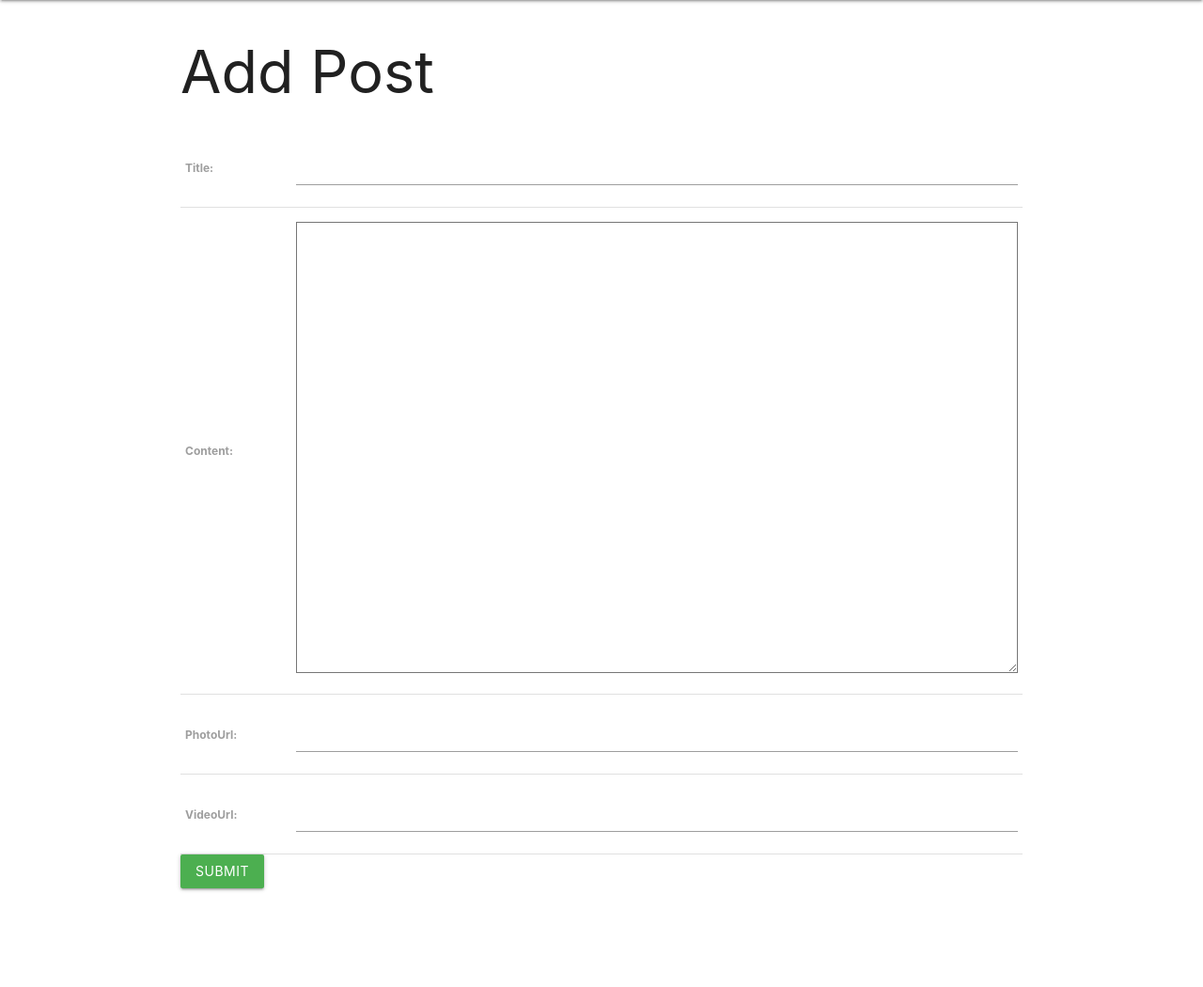
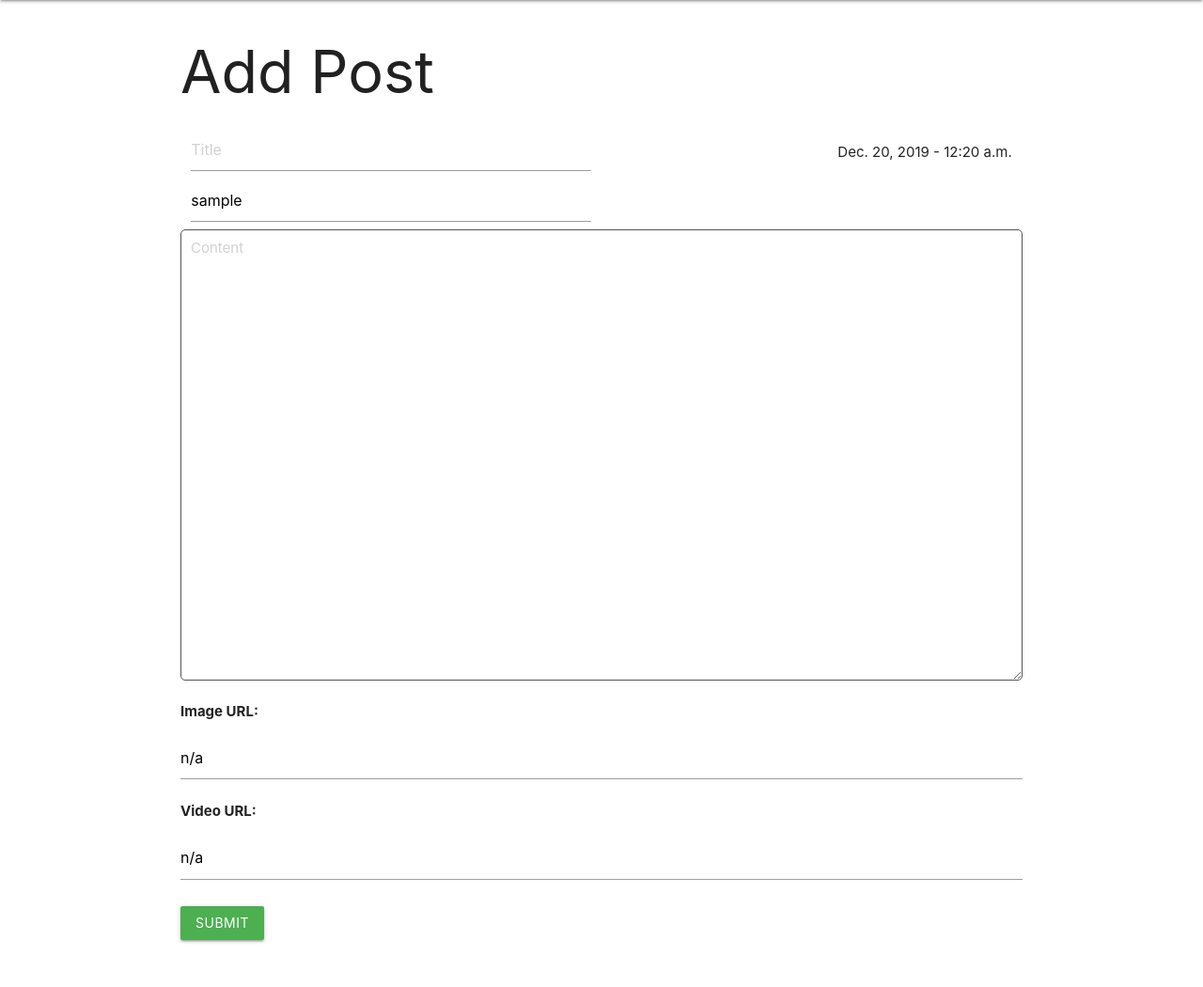
Before and after one commit to nikalicious21/NovaStream-1, a Django app: page /posts/create/ in a window 1280 px wide. Shown: the part 64-1114 px from the top of the page at 94% size. Before the commit the page ends 1012 px from the top, so only its background shows below. Run offline with Django 3.2, Linux system fonts and the light colour scheme; the visitor is signed in with stand-in values (Sample User, id 1).

Commit message:
Structure Create/Update Views

```diff
--- a/main_app/models.py
+++ b/main_app/models.py
@@ -12,7 +12,7 @@ from django.contrib.auth.models import User
 class Post(models.Model):
     title = models.CharField(max_length=100)
     content = models.TextField()
-    photoUrl = models.CharField(max_length=100)
+    imageUrl = models.CharField(max_length=100)
     videoUrl = models.CharField(max_length=100)
     author = models.CharField(max_length=100)
     # sources =
--- a/main_app/static/css/style.css
+++ b/main_app/static/css/style.css
@@ -45,3 +45,20 @@ form {
     width: 100%;
     height: 50vh;
 }
+
+#post_image {
+    height: 100px;
+    object-fit: fill;
+    background-position: center;
+    background-size: cover;
+}
+
+h6 i {
+    color: #555;
+}
+
+#id_content {
+    padding: 10px;
+    border-radius: 5px;
+    border: 1px solid #555;
+}
--- a/main_app/templates/main_app/post_form.html
+++ b/main_app/templates/main_app/post_form.html
@@ -1,16 +1,43 @@
-{% extends 'base.html' %}
-{% block content %}
-{% if object %}
-    <h1>Edit<span class="blue-text">{{object.name}}</span></h1>
-{% else %}
-    <h1>Add Post</h1>
-{% endif %}
+{% extends 'base.html' %} {% block content %} {% if object %}
+<h1>Edit<span class="blue-text">{{object.name}}</span></h1>
 <form action="" method="POST">
     {% csrf_token %}
     <table>
-        {{form.as_table}}
-        <input type="hidden" value="{{user.name}}" name="author">
+        <div class="row">
+            <div class="col s6">
+                <input id="id_title" type="text" name="title" placeholder="Title" value="{{object.title}}">
+                <input id="id_author" type="hidden" value="{{user}}" name="author" placeholder="Author">
+            </div>
+            <div class="col s6">
+                <input type="hidden" name="datePublished" value="{{time_now|date}} - {{ time_now|time }}">
+            </div>
+            <textArea id="id_content" name="content" placeholder="Content">
+                {{object.content}}
+            </textarea>
+            <p><b>Image URL:</b></p><input id="id_imageUrl" type="text" name="imageUrl" placeholder="Image Url" value="{{object.imageUrl}}">
+            <p><b>Video URL:</b></p><input id="id_videoUrl" type="text" name="videoUrl" placeholder="Video Url" value="{{object.videoUrl}}">
+    </table>
+    <input type="submit" class="btn green" value="Submit">
+    <a href="{% url 'post_detail' object.id %}"><input type="button" class="btn grey" value="Cancel"></a>
+</form>
+{% else %}
+<h1>Add Post</h1>
+<form action="" method="POST">
+    {% csrf_token %}
+    <table>
+        <div class="row">
+            <div class="col s6">
+                <input id="id_title" type="text" name="title" placeholder="Title">
+                <input id="id_author" type="text" value="{{user}}" name="author" placeholder="Author">
+            </div>
+            <div class="col s6">
+                <input type="hidden" name="datePublished" value="{{time_now|date}} - {{ time_now|time }}">
+                <p style="float: right;">{{time_now|date}} - {{ time_now|time }}</p>
+            </div>
+            <textArea id="id_content" name="content" placeholder="Content"></textarea>
+            <p><b>Image URL:</b></p><input id="id_imageUrl" type="text" value="n/a" name="imageUrl" placeholder="Image Url">
+            <p><b>Video URL:</b></p><input id="id_videoUrl" type="text" value="n/a" name="videoUrl" placeholder="Video Url">
     </table>
     <input type="submit" class="btn green" value="Submit">
 </form>
-{% endblock %}
+{% endif %} {% endblock %}
--- a/main_app/views.py
+++ b/main_app/views.py
@@ -9,6 +9,8 @@ from django.contrib.auth.decorators import login_required
 from django.contrib.auth.mixins import LoginRequiredMixin
 import boto3
 import uuid
+from datetime import date
+from django.utils import timezone
 # ///////////// Cloudinary Stuff ///////////
 import cloudinary
 import cloudinary.uploader
@@ -50,17 +52,31 @@ class PostList(LoginRequiredMixin, ListView):
 
 class PostCreate(LoginRequiredMixin, CreateView):
     model = Post
-    fields = ['title', 'content', 'photoUrl', 'videoUrl']
-    _user = 'test'
+    fields = ['title', 'content', 'imageUrl', 'videoUrl', 'author']
     success_url = '/posts/'
+
+    # def date_now():
+    #     return date.today().strftime('dd/mm/YYYY')
+
+    def get_context_data(self, **kwargs):
+        context = super().get_context_data(**kwargs)
+        context['time_now'] = timezone.now()
+        context['date_now'] = date.today().strftime('dd/mm/YYYY')
+        return context
 
 class PostDetail(LoginRequiredMixin, DetailView):
     model = Post
 
 class PostUpdate(LoginRequiredMixin, UpdateView):
     model = Post
-    fields = ['title', 'content', 'photoUrl', 'videoUrl']
+    fields = ['title', 'content', 'imageUrl', 'videoUrl', 'author']
     success_url = '/posts/'
+
+    def get_context_data(self, **kwargs):
+        context = super().get_context_data(**kwargs)
+        context['time_now'] = timezone.now()
+        context['date_now'] = date.today().strftime('dd/mm/YYYY')
+        return context
 
 class PostDelete(LoginRequiredMixin, DeleteView):
     model = Post
```
Also changed, not shown: main_app/templates/main_app/post_detail.html (+4 -4 lines), main_app/templates/main_app/post_list.html (+12 -7 lines), main_app/migrations/0002_auto_20191220_1714.py (added).
